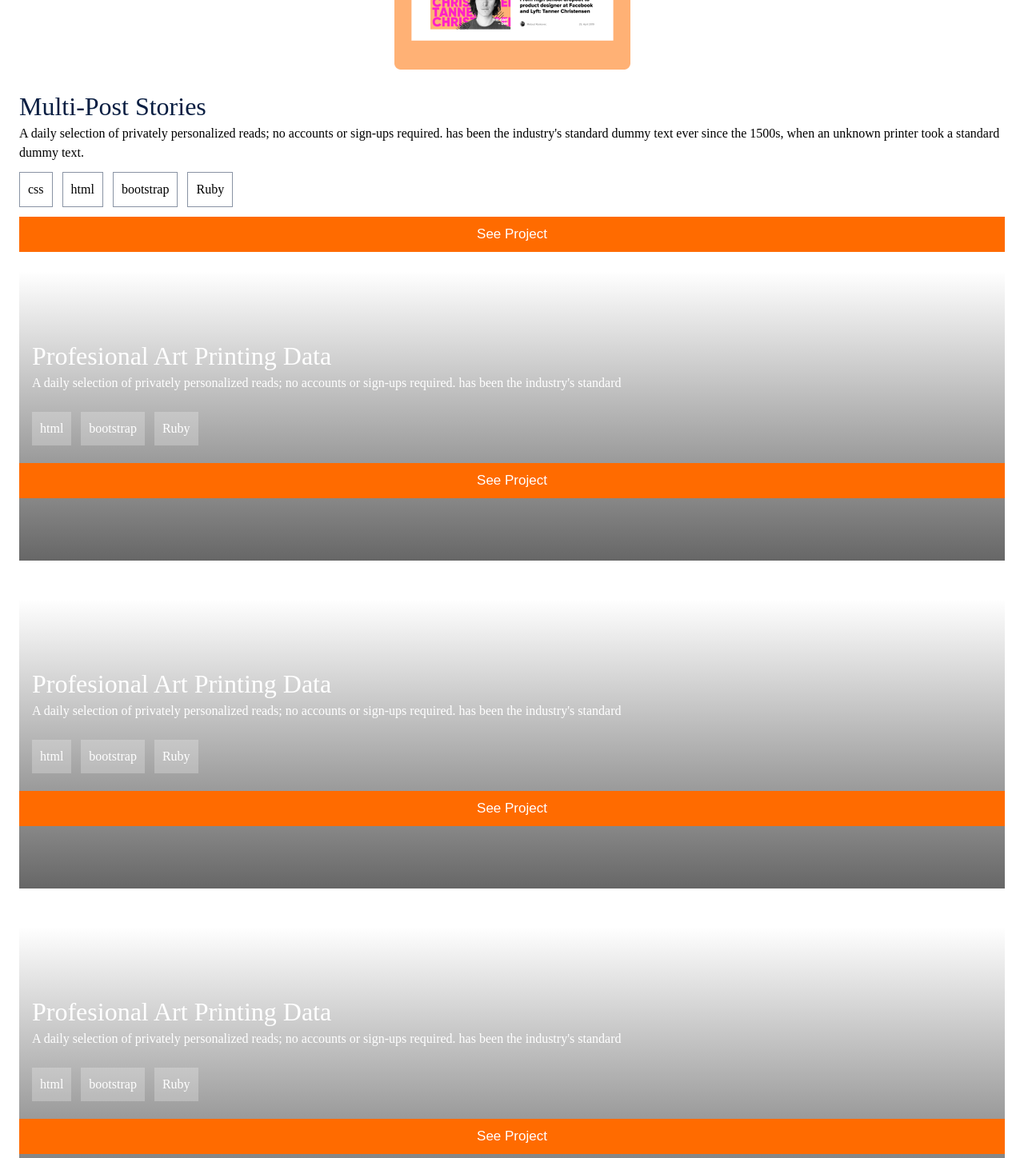
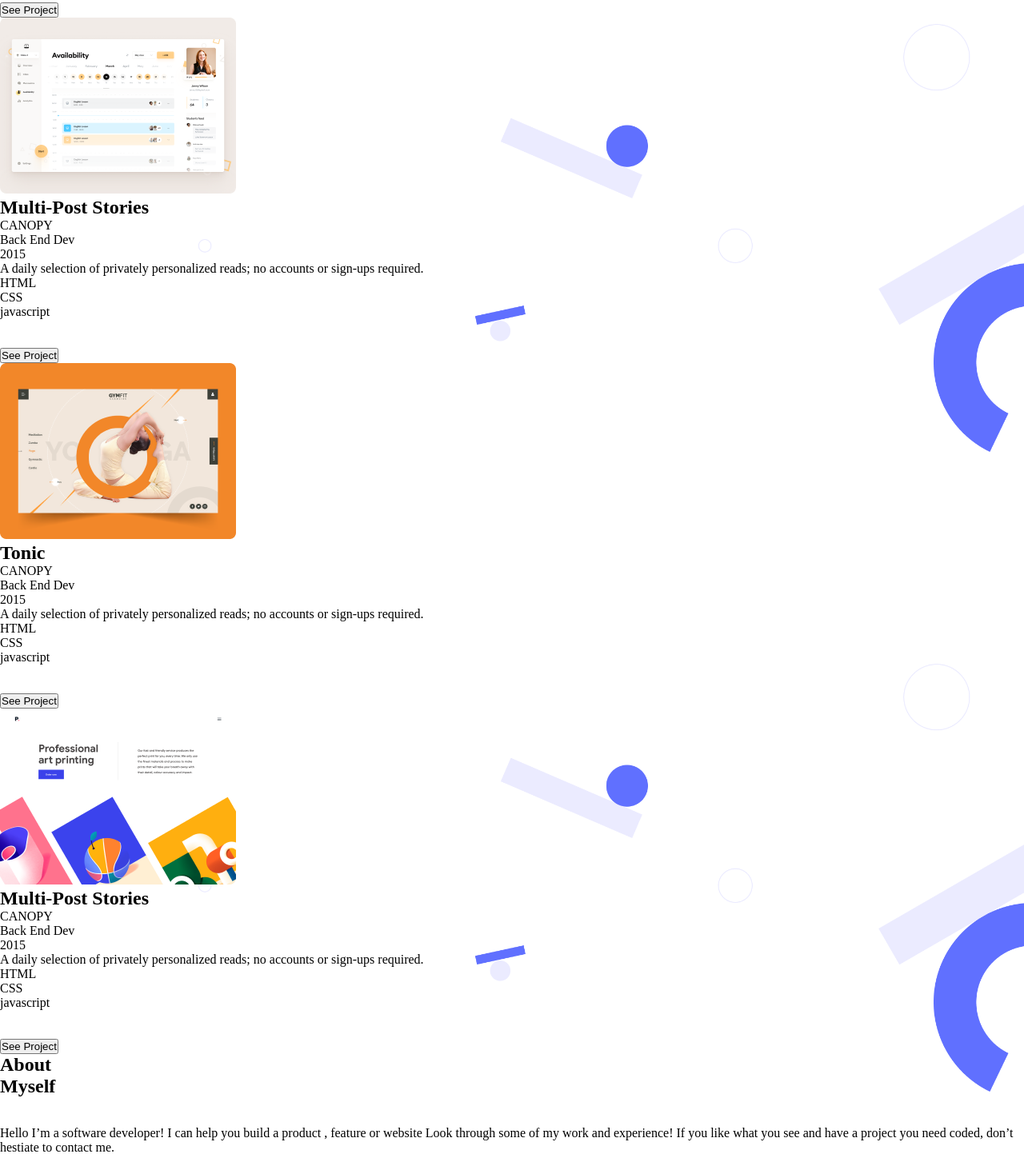
Before and after one commit to tasnimulhasan07/skel-new, a website: page index.html in a window 1280 px wide. Shown: the part 1352-2800 px from the top of the page at 80% size. Drawn offline with Linux system fonts and the light colour scheme.

Commit message:
update html for new layout

```diff
--- a/index.html
+++ b/index.html
@@ -7,7 +7,7 @@
     <title>Tasnimul Hasan Portfolio</title>
     <link href="styles.css" rel="stylesheet" type="text/css">
     <style>
-        body{background: url("image/pic.png");
+        body{background: url("Image/backimg.png");
         background-repeat: no-repeat;
         background-attachment: fixed;
         background-size: cover;
@@ -64,155 +64,225 @@
             <br>
             <div class="social">
                 <ul>
-                    <li class="icon"><a href=""><img src="image/twitter.svg" alt="" /></a></li>
-                    <li class="icon"><a href=""><img src="image/github.svg" alt="" /></a></li>
-                    <li class="icon"><a href=""><img src="image/medium.svg" alt="" /></a></li>
-                    <li class="icon"><a href=""><img src="image/angellist.svg" alt="" /></a></li>
+                    <li class="icon"><a href=""><img src="Image/twitter.png" alt="" /></a></li>
+                    <li class="icon"><a href=""><img src="Image/github.png" alt="" /></a></li>
+                    <li class="icon"><a href=""><img src="Image/medium.png" alt="" /></a></li>
+                    <li class="icon"><a href=""><img src="Image/angellist.png" alt="" /></a></li>
                 </ul>
 
             </div>
         </div>
     </section>
-    <section class="works-section">
-                            <div id="featured-project">
-                                <div id="works-section-title">
-                                    <h1>My Recent Works</h1>
+
+    <section class="portfolio-1">
+        <div class="project-1">
+            <div class="tonic-img-1">
+                <img src="Image/SnapshootPortfolio.png" alt="error">
             </div>
-                                <div id="separator"></div>
-                                <img id="featured-project-image" alt="Featured project image" src="image/SnapshootPortfolio.png">
-                                <h2 id="featured-project-title">Multi-Post Stories</h2>
-                                <p id="featured-project-description">A daily selection of privately personalized reads; no accounts or sign-ups required. has been the industry's standard dummy text ever since the 1500s, when an unknown printer took a standard dummy text.</p>
-                                <ul class="featured-project-languages">
-                                    <li id="lang1">css</li>
-                                    <li id="lang2">html</li>
-                                    <li id="lang3">bootstrap</li>
-                                    <li id="lang4">Ruby</li>
-                                </ul>
-                                <button class="featured-project-button" type="button">See Project</button>
+            <div class="project-name-1">
+                <h1>Tonic</h1>
             </div>
-                            <ul class="projects-container">
-                                <li id="project1">
-                                    <div class="project-card-content">
-                                        <h2 class="project-title">Profesional Art Printing Data</h2>
-                                        <p class="project-description">A daily selection of privately personalized reads;
-                                          no accounts or sign-ups required. has been the industry's standard</p>
-                                        <ul class="project-languages">
-                                            <li>html</li>
-                                            <li>bootstrap</li>
-                                            <li>Ruby</li>
+            <div class="about-project-1">
+                <ul>
+                    <li class="company">CANOPY</li>
+                    <li class="position">Back End Dev</li>
+                    <li class="year">2015</li>
                 </ul>
             </div>
-                                    <button class="project-button" type="button">See Project</button>
-                                </li>
-                                <li id="project2">
-                                    <div class="project-card-content">
-                                        <h2 class="project-title">Profesional Art Printing Data</h2>
-                                        <p class="project-description">A daily selection of privately personalized reads; no accounts or sign-ups required. has been the industry's standard</p>
-                                        <ul class="project-languages">
-                                            <li>html</li>
-                                            <li>bootstrap</li>
-                                            <li>Ruby</li>
+            <div class="role-project-1">
+                <p>
+                    A daily selection of privately personalized reads;
+                    no accounts or sign-ups required.
+                </p>
+            </div>
+            <div class="skills-project-1">
+                <ul>
+                    <li>HTML</li>
+                    <li>CSS</li>
+                    <li>javascript</li>
                 </ul>
             </div>
-                                    <button class="project-button" type="button">See Project</button>
-                                </li>
-                                <li id="project3">
-                                    <div class="project-card-content">
-                                        <h2 class="project-title">Profesional Art Printing Data</h2>
-                                        <p class="project-description">A daily selection of privately personalized reads; no accounts or sign-ups required. has been the industry's standard</p>
-                                        <ul class="project-languages">
-                                            <li>html</li>
-                                            <li>bootstrap</li>
-                                            <li>Ruby</li>
+            <br>
+            <br>
+            <div class="view-project-1">
+                <button type="button"> See Project</button>
+            </div>
+        </div>
+    </section>
+
+    <section class="portfolio-2">
+        <div class="project-2">
+            <div class="tonic-img-2">
+                <img src="Image/SnapshootPortfolio2.png" alt="error">
+            </div>
+            <div class="project-name-2">
+                <h1>Multi-Post Stories</h1>
+            </div>
+            <div class="about-project-2">
+                <ul>
+                    <li class="company-2">CANOPY</li>
+                    <li class="position-2">Back End Dev</li>
+                    <li class="year-2">2015</li>
                 </ul>
             </div>
-                                    <button class="project-button" type="button">See Project</button>
-                                </li>
-                                <li id="project4">
-                                    <div class="project-card-content">
-                                        <h2 class="project-title">Profesional Art Printing Data</h2>
-                                        <p class="project-description">A daily selection of privately personalized reads; no accounts or sign-ups required. has been the industry's standard</p>
-                                        <ul class="project-languages">
-                                            <li>html</li>
-                                            <li>bootstrap</li>
-                                            <li>Ruby</li>
+            <div class="role-project-2">
+                <p>
+                    A daily selection of privately personalized reads;
+                    no accounts or sign-ups required.
+                </p>
+            </div>
+            <div class="skills-project-2">
+                <ul>
+                    <li>HTML</li>
+                    <li>CSS</li>
+                    <li>javascript</li>
                 </ul>
             </div>
-                                    <button class="project-button" type="button">See Project</button>
-                                </li>
-                                <li id="project5">
-                                    <div class="project-card-content">
-                                        <h2 class="project-title">Profesional Art Printing Data</h2>
-                                        <p class="project-description">A daily selection of privately personalized reads; no accounts or sign-ups required. has been the industry's standard</p>
-                                        <ul class="project-languages">
-                                            <li>html</li>
-                                            <li>bootstrap</li>
-                                            <li>Ruby</li>
+            <br>
+            <br>
+            <div class="view-project-2">
+                <button type="button"> See Project</button>
+            </div>
+        </div>
+    </section>
+
+    <section class="portfolio-3">
+        <div class="project-3">
+            <div class="tonic-img-3">
+                <img src="Image/SnapshootPortfolio3.png" alt="error">
+            </div>
+            <div class="project-name-3">
+                <h1>Tonic</h1>
+            </div>
+            <div class="about-project-3">
+                <ul>
+                    <li class="company-3">CANOPY</li>
+                    <li class="position-3">Back End Dev</li>
+                    <li class="year-3">2015</li>
                 </ul>
             </div>
-                                    <button class="project-button" type="button">See Project</button>
-                                </li>
-                                <li id="project6">
-                                    <div class="project-card-content">
-                                        <h2 class="project-title">Profesional Art Printing Data</h2>
-                                        <p class="project-description">A daily selection of privately personalized reads; no accounts or sign-ups required. has been the industry's standard</p>
-                                        <ul class="project-languages">
-                                            <li>html</li>
-                                            <li>bootstrap</li>
-                                            <li>Ruby</li>
+            <div class="role-project-3">
+                <p>
+                    A daily selection of privately personalized reads;
+                    no accounts or sign-ups required.
+                </p>
+            </div>
+            <div class="skills-project-3">
+                <ul>
+                    <li>HTML</li>
+                    <li>CSS</li>
+                    <li>javascript</li>
                 </ul>
             </div>
-                                    <button class="project-button" type="button">See Project</button>
+            <br>
+            <br>
+            <div class="view-project-3">
+                <button type="button"> See Project</button>
+            </div>
+        </div>
+    </section>
+
+    <section class="portfolio-4">
+        <div class="project-4">
+            <div class="tonic-img-4">
+                <img src="Image/SnapshootPortfolio4.png" alt="error">
+            </div>
+            <div class="project-name-4">
+                <h1>Multi-Post Stories</h1>
+            </div>
+            <div class="about-project-4">
+                <ul>
+                    <li class="company-4">CANOPY</li>
+                    <li class="position-4">Back End Dev</li>
+                    <li class="year-4">2015</li>
+                </ul>
+            </div>
+            <div class="role-project-4">
+                <p>
+                    A daily selection of privately personalized reads;
+                    no accounts or sign-ups required.
+                </p>
+            </div>
+            <div class="skills-project-4">
+                <ul>
+                    <li>HTML</li>
+                    <li>CSS</li>
+                    <li>javascript</li>
+                </ul>
+            </div>
+            <br>
+            <br>
+            <div class="view-project-4">
+                <button type="button"> See Project</button>
+            </div>
+        </div>
+    </section>
+
+    <section class="about">
+        <div class="about-me-page">
+
+            <div class="about-me-title">
+                <h1> About <br> Myself</h1>
+            </div>
+            <br>
+            <br>
+
+            <div class="about-me-p">
+                <p>
+                    Hello I’m a software developer! I can help you build a product ,
+                    feature or website Look through some of my work and experience!
+                    If you like what you see and have a project you need coded,
+                    don’t hestiate to contact me.
+                </p>
+            </div>
+
+            <br>
+
+            <div class="connect">
+                <h3><a> Let's connect </a> </h3>
+            </div>
+            <br>
+            <div class="social">
+                <ul>
+                    <li class="icon"><a href=""><img src="Image/twitter.png" alt="" /></a></li>
+                    <li class="icon"><a href=""><img src="Image/github.png" alt="" /></a></li>
+                    <li class="icon"><a href=""><img src="Image/medium.png" alt="" /></a></li>
+                    <li class="icon"><a href=""><img src="Image/angellist.png" alt="" /></a></li>
+                </ul>
+
+            </div>
+            <br>
+            <br>
+            <div class="resume">
+                <button type="button"> Get my resume </button>
+            </div>
+            <div class="lang">
+                <h1>Languages</h1>
+            </div>
+
+            <div class="my-lang">
+                <ul>
+                    <li>
+                        <img src="Image/js.png" alt="error"> <h2>javascript</h2>
+                    </li>
+
+                    <li>
+                        <img src="Image/html.png" alt="error"> <h2>HTML</h2>
+                    </li>
+
+                    <li>
+                        <img src="Image/css.png" alt="error"> <h2>css</h2>
                     </li>
                 </ul>
-                        </section>
-                        <section class="about-me">
-                            <div id="about-me-content">
-                                <h1 id="about-me-title">About me</h1>
-                                <p id="about-me-description">Hello I'm a software developer! I can help you build a product , feature or website Look through some of my work and experience! If you like what you see and have a project you need coded, don't hestiate to contact me.</p>
-                                <button class="featured-project-button" type="button">Get My Resume</button>
             </div>
-                            <div id="separator2"></div>
-                            <ul id="information-list">
-                                <li>
-                                    <div class="information-list-item-title">
-                                        <img src="image/Rectangle55.png" alt="Shape 1">
-                                        <h2>Language</h2>
+
+            <div class="frameworks">
+                <h1>Frameworks</h1>
             </div>
-                                    <ul class="information-list-subitems">
-                                        <li>Javascript</li>
-                                        <li>Ruby</li>
-                                        <li>Html</li>
-                                        <li>Css</li>
-                                    </ul>
-                                </li>
-                                <li>
-                                        <div class="information-list-item-title">
-                                        <img src="image/Rectangle56.png" alt="Shape 2">
-                                        <h2>Frameworks</h2>
+            <div class="skills">
+                <h1>Skills</h1>
             </div>
-                                    <ul class="information-list-subitems">
-                                        <li>Bootstrap</li>
-                                        <li>Ruby on Rails</li>
-                                        <li>RSPec</li>
-                                        <li>CapyBara</li>
-                                        <li>Selenium</li>
-                                    </ul>
-                                </li>
-                                <li>
-                                    <div class="information-list-item-title">
-                                        <img src="image/Rectangle57.png" alt="Shape 3">
-                                        <h2>Skills</h2>
         </div>
-                                    <ul class="information-list-subitems">
-                                        <li>Codekit</li>
-                                        <li>Github</li>
-                                        <li>Codepen</li>
-                                        <li>Gitlab</li>
-                                        <li>Terminal</li>
-                                    </ul>
-                                </li>
-                            </ul>
     </section>
 
 
```
Lines whose indentation alone changed are shown as unchanged.
